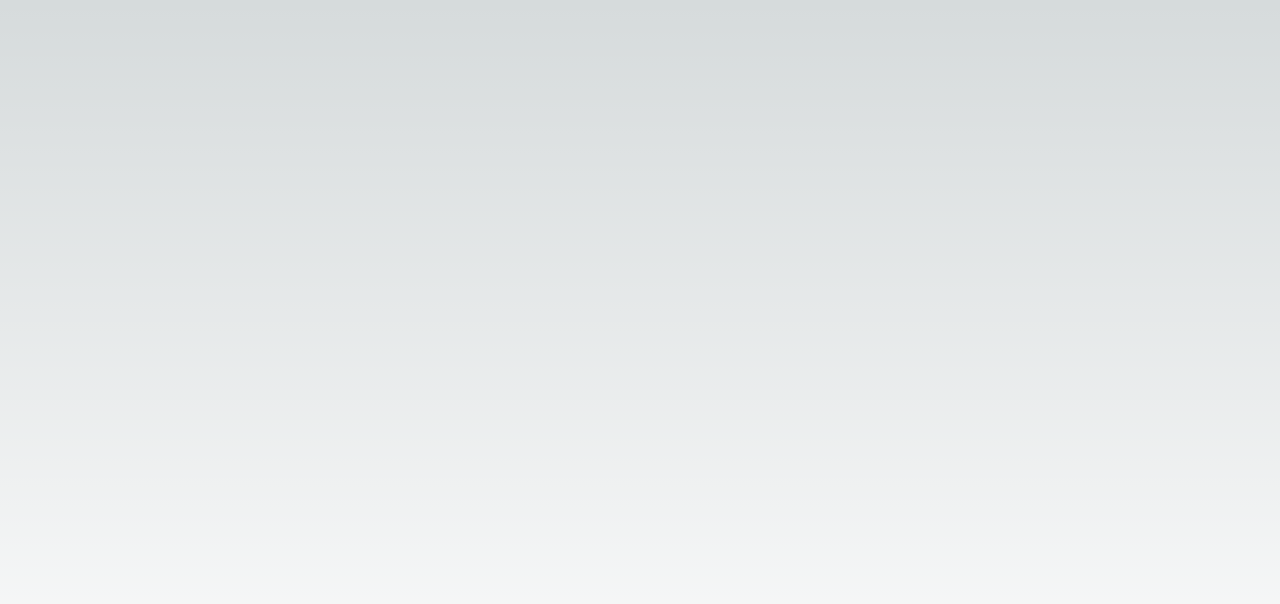
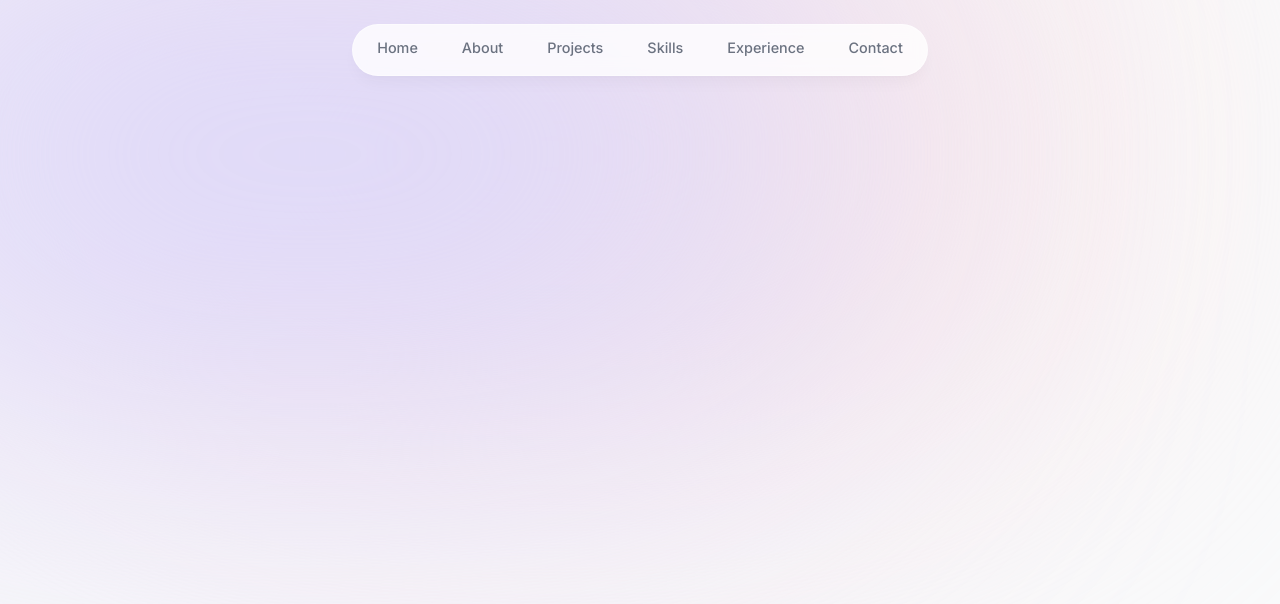
Before and after one commit to mocruslan/homepage-personal, a Next.js app: page / in a window 1280 px wide. Shown: the top 604 px of the page. Built offline with nearby package versions, Linux system fonts and the light colour scheme.

Commit message:
3-implement-navbar
- Added Header with NavBar component
- Added Background component

```diff
--- a/app/globals.css
+++ b/app/globals.css
@@ -1,27 +1,3 @@
 @tailwind base;
 @tailwind components;
 @tailwind utilities;
-
-:root {
-  --foreground-rgb: 0, 0, 0;
-  --background-start-rgb: 214, 219, 220;
-  --background-end-rgb: 255, 255, 255;
-}
-
-@media (prefers-color-scheme: dark) {
-  :root {
-    --foreground-rgb: 255, 255, 255;
-    --background-start-rgb: 0, 0, 0;
-    --background-end-rgb: 0, 0, 0;
-  }
-}
-
-body {
-  color: rgb(var(--foreground-rgb));
-  background: linear-gradient(
-      to bottom,
-      transparent,
-      rgb(var(--background-end-rgb))
-    )
-    rgb(var(--background-start-rgb));
-}
--- a/app/layout.tsx
+++ b/app/layout.tsx
@@ -1,22 +1,28 @@
 import './globals.css'
-import type { Metadata } from 'next'
-import { Inter } from 'next/font/google'
+import type {Metadata} from 'next'
+import {Inter} from 'next/font/google'
+import React from "react";
+import {Header} from "@/components/header/Header";
+import {Background} from "@/components/Background";
 
-const inter = Inter({ subsets: ['latin'] })
+const inter = Inter({subsets: ['latin']})
 
 export const metadata: Metadata = {
-  title: 'Create Next App',
-  description: 'Generated by create next app',
+    title: 'Ruslan | Personal website',
+    description: 'Ruslan is a software engineer who specializes in building (and occasionally designing) exceptional digital experiences. Currently, he’s focused on building accessible, human-centered products at Upstatement. Previously, he’s worked at companies like DiniTech and niceshops.',
+    colorScheme: 'light dark',
 }
 
-export default function RootLayout({
-  children,
-}: {
-  children: React.ReactNode
-}) {
-  return (
-    <html lang="en">
-      <body className={inter.className}>{children}</body>
-    </html>
-  )
+export default function RootLayout({children,}: { children: React.ReactNode }) {
+    return (
+        <html lang="en">
+            <body className={`${inter.className} bg-gray-50 text-gray-950`}>
+                <Header/>
+
+                <Background/>
+
+                {children}
+            </body>
+        </html>
+    );
 }
--- /dev/null
+++ b/components/Background.tsx
@@ -0,0 +1,10 @@
+import React from "react";
+
+export const Background = () => {
+    return (
+        <>
+            <div className="bg-[#fbe2e3] absolute top-[-6rem] right-[11rem] -z-10 h-[31.25rem] w-[31.25rem] rounded-full blur-[10rem] sm:w-[68.75rem]"/>
+            <div className="bg-[#dbd7fb] absolute top-[-6rem] left-[-35rem] -z-10 h-[31.25rem] w-[31.25rem] rounded-full blur-[10rem] sm:w-[68.75rem] md:left-[-33rem] lg:left-[-28rem] xl:left-[-15rem] 2xl-left[-5rem]"/>
+        </>
+    );
+}
--- /dev/null
+++ b/components/header/Header.tsx
@@ -0,0 +1,11 @@
+import {NavBar} from "./NavBar";
+import React from "react";
+
+export const Header = () => {
+
+    return (
+        <header className="z-[999] relative">
+            <NavBar/>
+        </header>
+    )
+}
--- /dev/null
+++ b/components/header/NavBar.tsx
@@ -0,0 +1,45 @@
+"use client"
+
+import React from "react";
+import Image from "next/image";
+import Link from "next/link";
+import {motion} from "framer-motion";
+import {navLinks} from "@/lib/data";
+
+export const NavBar = () => {
+    return (
+            <motion.div
+                className="fixed top-0 left-1/2 h-[4.5rem] w-full rounded-none border border-white border-opacity-40 bg-white bg-opacity-80 shadow-lg shadow-black/[0.03] backdrop-blur-[0.5rem] sm:top-6 sm:h-[3.25rem] sm:w-[36rem] sm:rounded-full"
+                initial={{y: -100, x: "-50%", opacity: 0}}
+                animate={{y: 0, x: "-50%", opacity: 1}}
+            >
+                <nav className="flex fixed left-1/2 h-12 -translate-x-1/2 py-2  sm:h-[initial] sm:py-0">
+                    <ul className="flex w-[22rem] flex-wrap items-center justify-center gap-y-1 text-[0.9rem] font-medium text-gray-500 sm:w-[initial] sm:flex-nowrap sm:gap-5">
+                        {
+                            navLinks.map((navItem: NavItemProps) => (
+                                <NavItem key={navItem.name} name={navItem.name} href={navItem.href}/>
+                            ))
+                        }
+                    </ul>
+                </nav>
+            </motion.div>
+    );
+}
+
+type NavItemProps = {
+    name: string,
+    href: string,
+}
+
+const NavItem = (props: NavItemProps) => {
+    return (
+        <li className="h-3/4 flex items-center justify-center">
+            <Link
+                className="flex w-full items-center justify-center px-3 py-3 hover:text-gray-950 transition"
+                href={props.href}
+            >
+                {props.name}
+            </Link>
+        </li>
+    );
+}
--- /dev/null
+++ b/lib/data.ts
@@ -0,0 +1,26 @@
+export const navLinks = [
+    {
+        name: 'Home',
+        href: '/',
+    },
+    {
+        name: 'About',
+        href: '/about',
+    },
+    {
+        name: 'Projects',
+        href: '/projects',
+    },
+    {
+        name: 'Skills',
+        href: '/skills',
+    },
+    {
+        name: 'Experience',
+        href: '/experience',
+    },
+    {
+        name: 'Contact',
+        href: '/experience',
+    }
+] as const;
```
